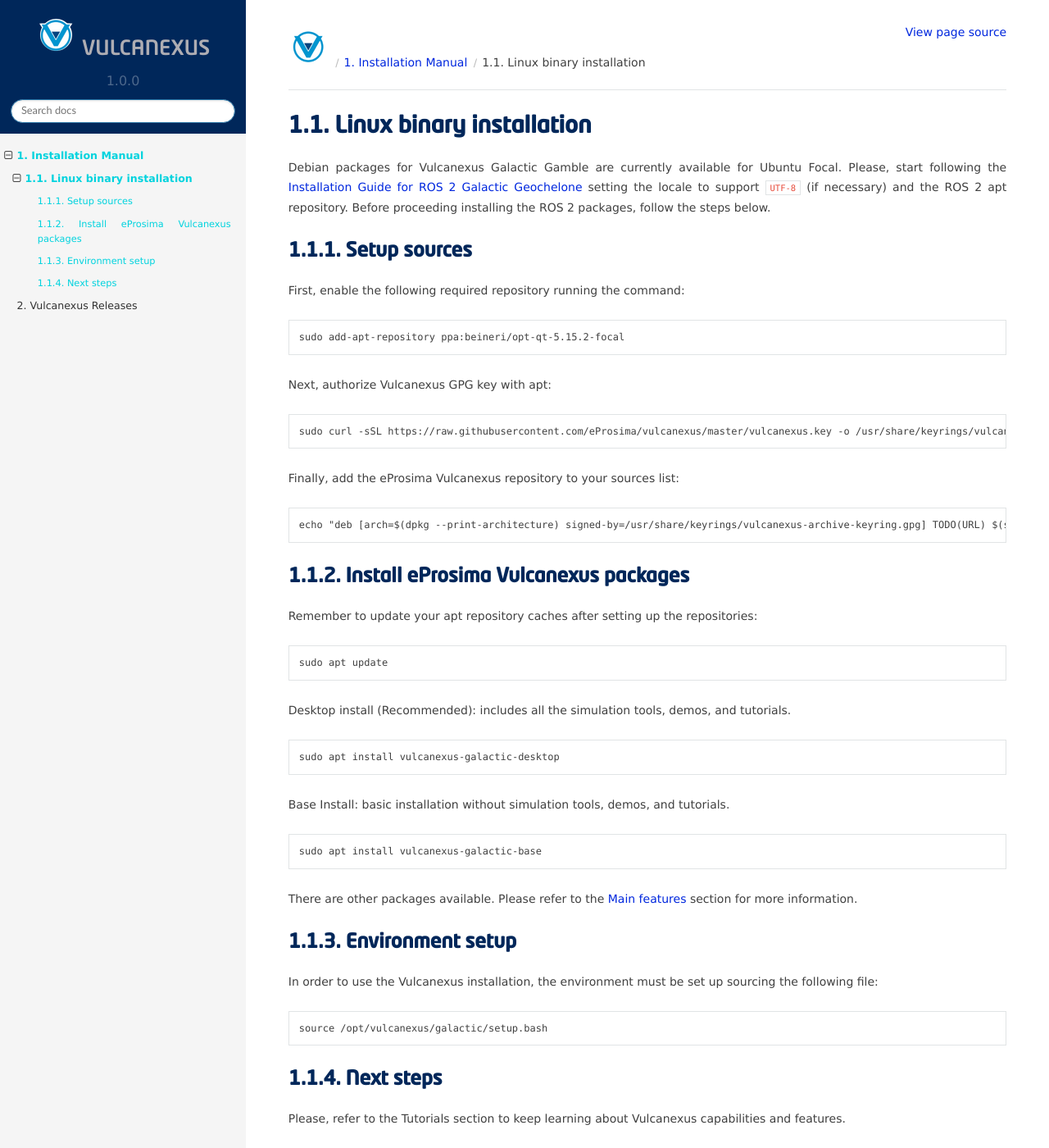
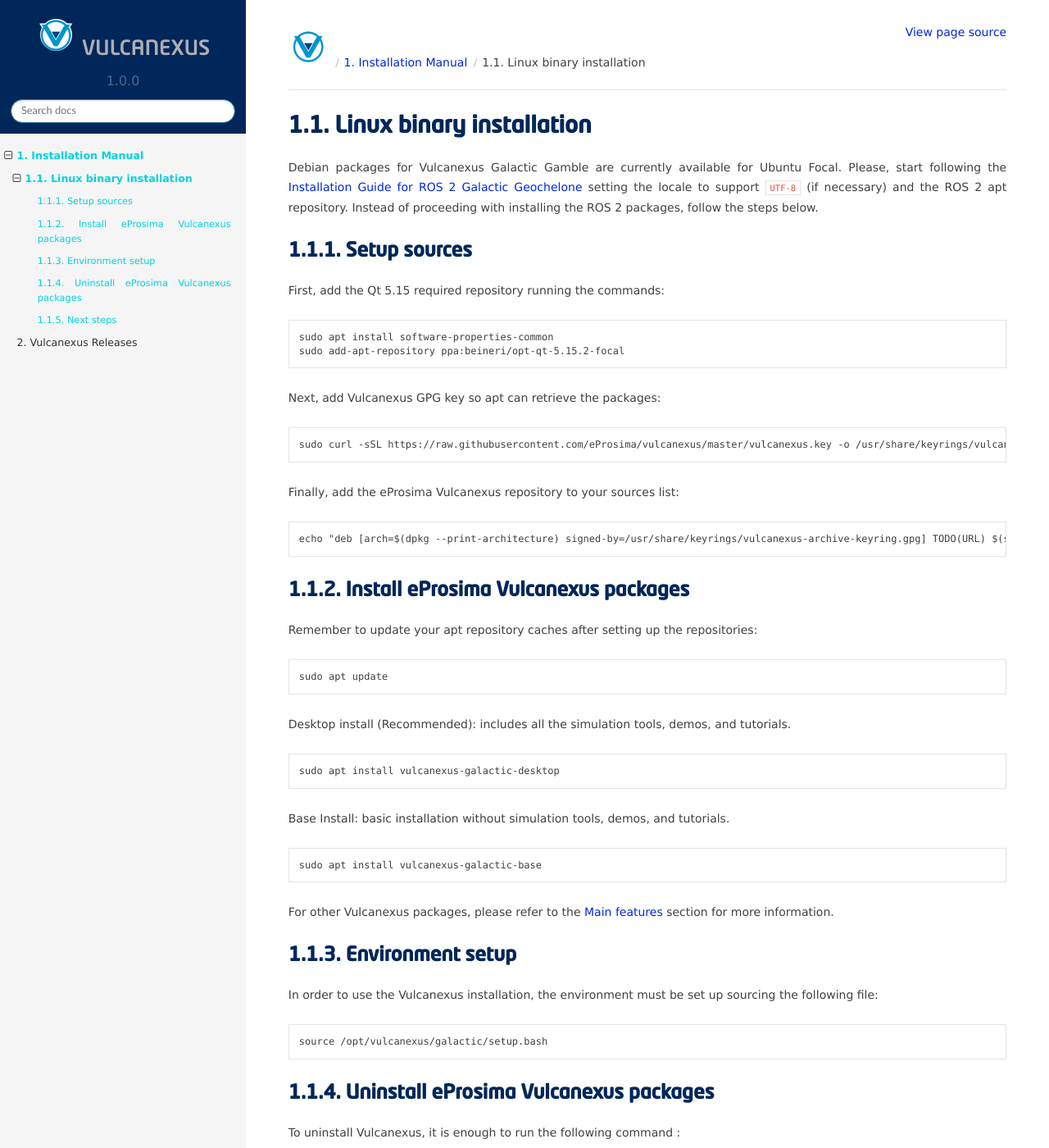
Before and after one commit to eProsima/vulcanexus, a Sphinx documentation site: the page built from docs/rst/installation/linux_installation.rst, in a window 1280 px wide and 1400 px high. Shown: the whole window at 82% size. Built offline with Sphinx 7.4.7 and the Read the Docs theme 2.0.0, drawn with Linux system fonts in a browser that asks for light colours; some of the changed text lies outside the part shown.

Commit message:
Refs #13494: apply review suggestions
Signed-off-by: JLBuenoLopez-eProsima <joseluisbueno@eprosima.com>

```diff
--- a/docs/rst/installation/installation_manual.rst
+++ b/docs/rst/installation/installation_manual.rst
@@ -6,6 +6,6 @@
 This sections includes the Vulcanexus installation instructions for the Tier 1 supported platforms.
 
 .. toctree::
-    :maxdepth: 2
+    :maxdepth: 1
 
     linux_installation.rst
--- a/docs/rst/installation/linux_installation.rst
+++ b/docs/rst/installation/linux_installation.rst
@@ -5,18 +5,19 @@
 
 Debian packages for Vulcanexus Galactic Gamble are currently available for Ubuntu Focal.
 Please, start following the `Installation Guide for ROS 2 Galactic Geochelone <https://docs.ros.org/en/galactic/Installation/Ubuntu-Install-Debians.html>`_ setting the locale to support ``UTF-8`` (if necessary) and the ROS 2 apt repository.
-Before proceeding installing the ROS 2 packages, follow the steps below.
+Instead of proceeding with installing the ROS 2 packages, follow the steps below.
 
 Setup sources
 -------------
 
-First, enable the following required repository running the command:
+First, add the Qt 5.15 required repository running the commands:
 
 .. code-block:: bash
 
+    sudo apt install software-properties-common
     sudo add-apt-repository ppa:beineri/opt-qt-5.15.2-focal
 
-Next, authorize Vulcanexus GPG key with apt:
+Next, add Vulcanexus GPG key so apt can retrieve the packages:
 
 .. code-block:: bash
 
@@ -49,7 +50,7 @@
 
     sudo apt install vulcanexus-galactic-base
 
-There are other packages available. Please refer to the :ref:`main_features` section for more information.
+For other Vulcanexus packages, please refer to the :ref:`main_features` section for more information.
 
 Environment setup
 -----------------
@@ -60,6 +61,15 @@
 
     source /opt/vulcanexus/galactic/setup.bash
 
+Uninstall eProsima Vulcanexus packages
+--------------------------------------
+
+To uninstall Vulcanexus, it is enough to run the following command :
+
+.. code-block:: bash
+
+    sudo apt autoremove vulcanexus-galactic-desktop
+
 Next steps
 ----------
 
```
